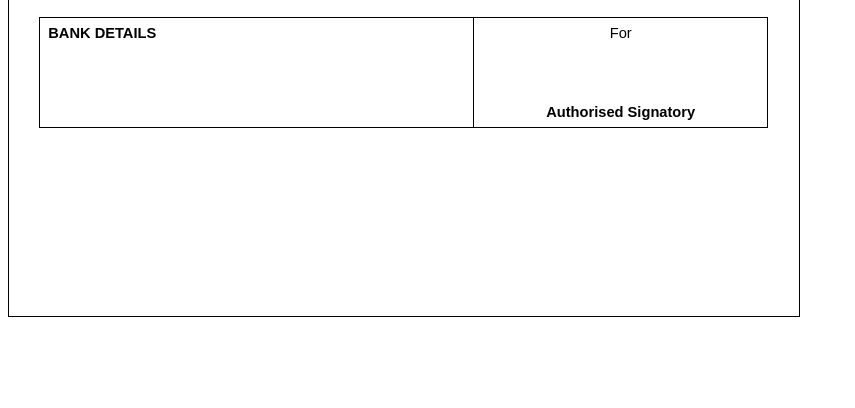
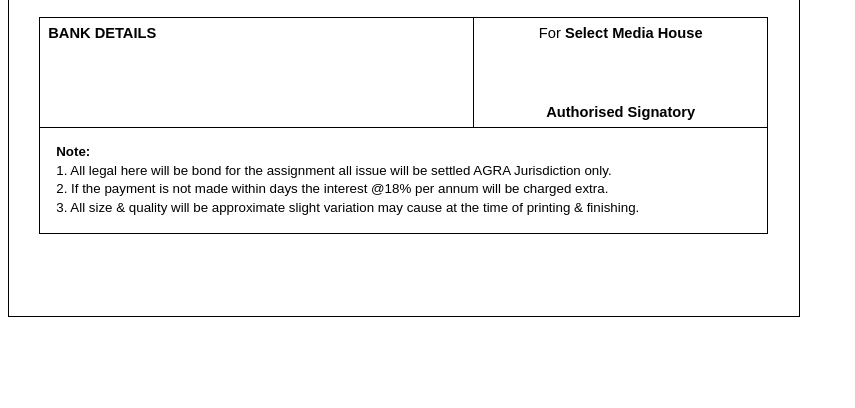
Before and after one commit to Saatvik56/SelectMediaHouse_InvoiceGenerator, a Flask app: template templates/invoice_pdf.html in a window 1280 px wide. Shown: the part 723-1131 px from the top of the page, without its empty margins (0-855 px from the left). Run offline with Flask 3, Linux system fonts and the light colour scheme; the template is opened without the code that fills it, so the values that code supplies are empty.

Commit message:
Added terms and condition

```diff
--- a/templates/invoice_pdf.html
+++ b/templates/invoice_pdf.html
@@ -191,20 +191,32 @@
       </tr>
     </table>
 
-    <!-- Bank + Sign -->
-    <table style="margin-top:10px;">
+    <!-- Bank + Sign + Note -->
+    <table style="margin-top:10px;" width="100%">
       <tr>
         <td style="width:60%;">
           <strong>BANK DETAILS</strong><br>
           <pre style="font-family:inherit; font-size:11pt; margin:4px 0 0 0; white-space:pre-wrap;">{{ company.bank_details }}</pre>
         </td>
         <td style="width:40%; text-align:center;">
-          <div>For <strong>{{ company.name }}</strong></div>
+          <div>For <strong>Select Media House</strong></div>
           <div class="sign"></div>
           <div><strong>Authorised Signatory</strong></div>
         </td>
       </tr>
-    </table>
+      <!-- Add Note Section -->
+       <!-- Note Section -->
+<tr>
+  <td colspan="2"
+      style="border-top: 1px solid black; padding: 15px 16px; font-size: 10pt; line-height: 1.4;">
+    <strong>Note:</strong><br>
+    1. All legal here will be bond for the assignment all issue will be settled AGRA Jurisdiction only.<br>
+    2. If the payment is not made within days the interest @18% per annum will be charged extra.<br>
+    3. All size & quality will be approximate slight variation may cause at the time of printing & finishing.
+  </td>
+</tr>
+
+</table>
   </div>
 </body>
 </html>
--- a/templates/new_invoice.html
+++ b/templates/new_invoice.html
@@ -15,7 +15,7 @@
     }
 
     .container {
-      background:#EEF2FF;
+      background: #EEF2FF;
       padding: 25px 35px;
       border-radius: 10px;
       box-shadow: 0 2px 10px rgba(0,0,0,0.15);
@@ -96,7 +96,7 @@
         <input type="text" name="buyer_order_no">
 
         <label>Date & Time of Supply:</label>
-        <input type="text" name="supply_date">
+        <input type="datetime-local" name="supply_date" required>
 
         <label>Transporter Name:</label>
         <input type="text" name="transporter_name">
@@ -168,7 +168,6 @@
       <label>Electronic Reference No.:</label>
       <input type="text" name="reference_no"><br><br>
 
-
       <button type="submit">Generate Invoice</button>
     </form>
   </div>
```
